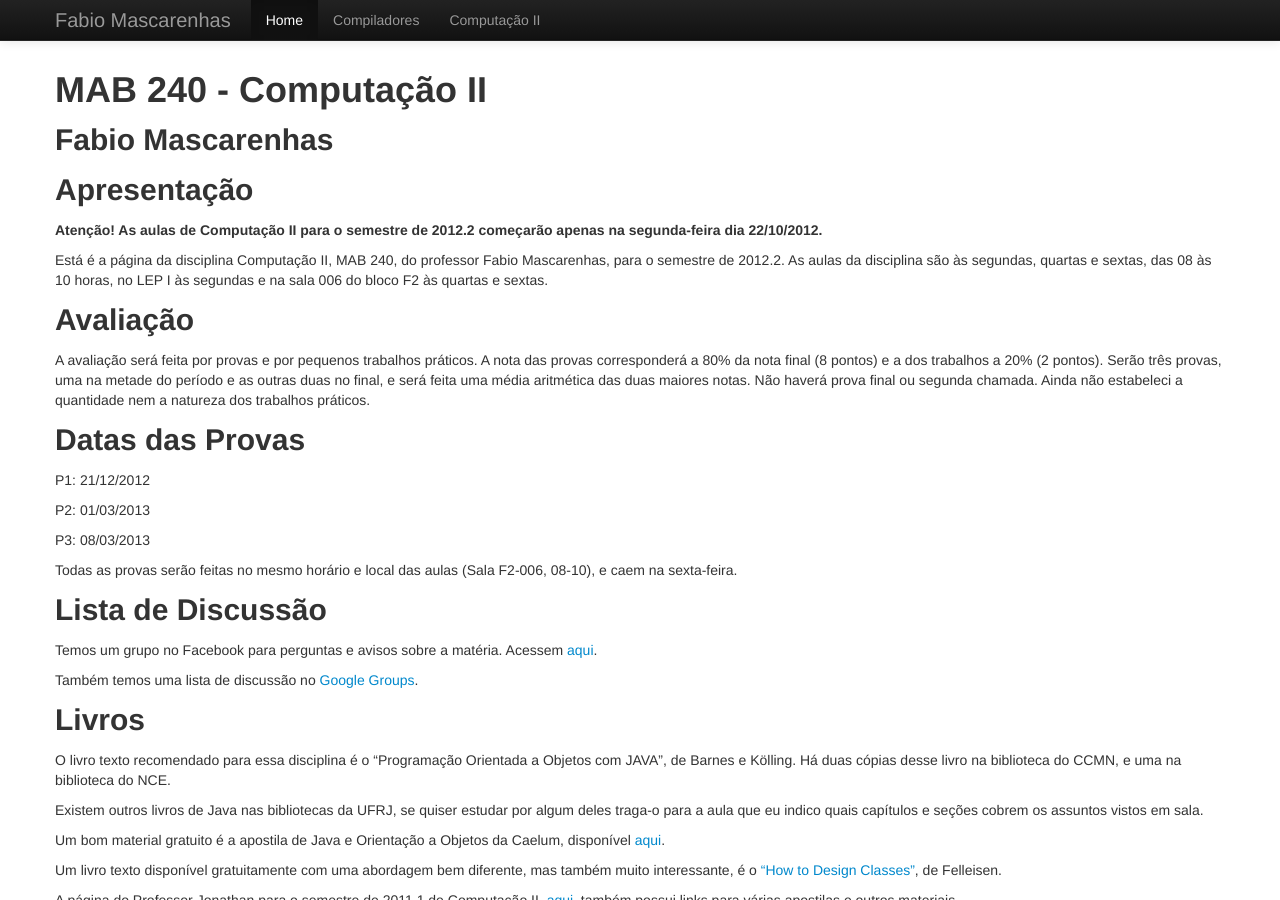
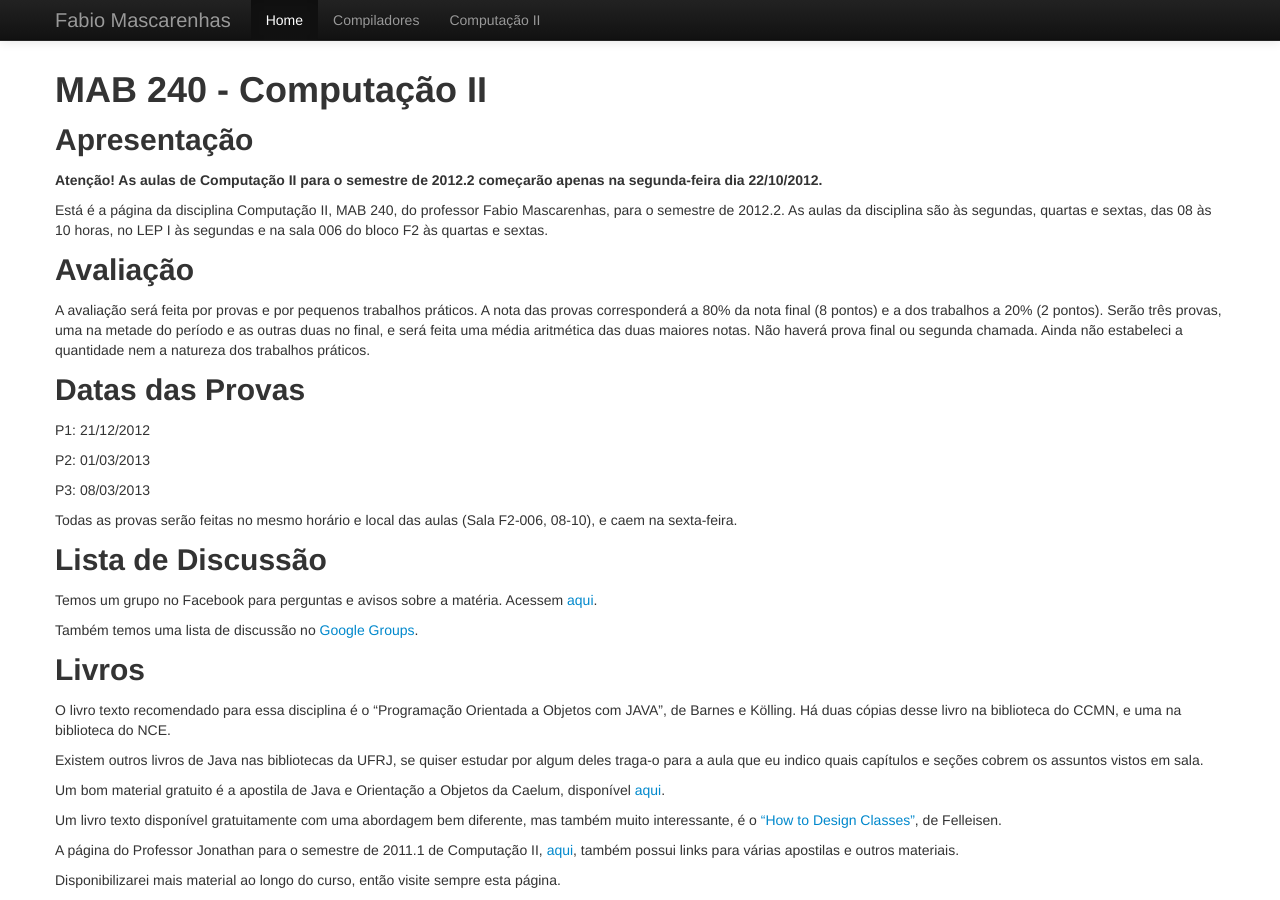
Before and after one commit to fabiomascarenhas/fabiomascarenhas.github.com, a Jekyll site: the page built from java/index.md, in a window 1280 px wide and 900 px high. Built offline with Jekyll 4.4.1, drawn with Linux system fonts in a browser that asks for light colours.

Commit message:
muda datas, tira nome

```diff
--- a/_layouts/default.html
+++ b/_layouts/default.html
@@ -9,7 +9,7 @@
     <meta name="author" content="">
 
     <!-- Le styles -->
-    <link href="/css/bootstrap.css" rel="stylesheet">
+    <link href="/css/bootstrap.min.css" rel="stylesheet">
     <style>
       body {
         padding-top: 60px; /* 60px to make the container go all the way to the bottom of the topbar */
--- a/java/index.md
+++ b/java/index.md
@@ -5,9 +5,6 @@
 
 MAB 240 - Computação II
 =======================
-
-Fabio Mascarenhas
------------------
 
 Apresentação
 ------------
```
Also changed, not shown: comp/index.md (+0 -3 lines), java/lab1.md (+1 -4 lines).
